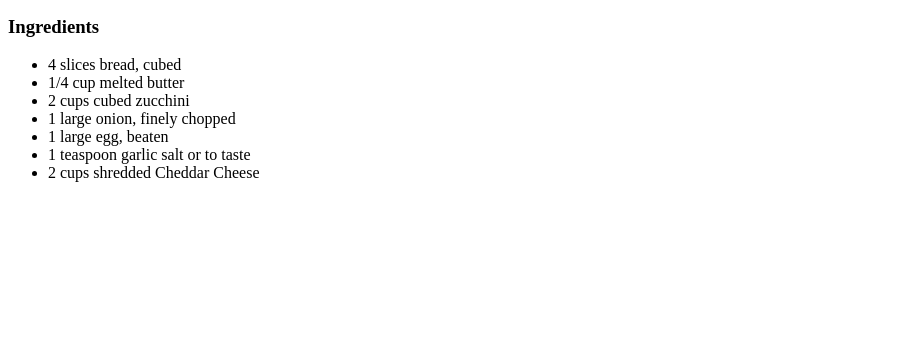
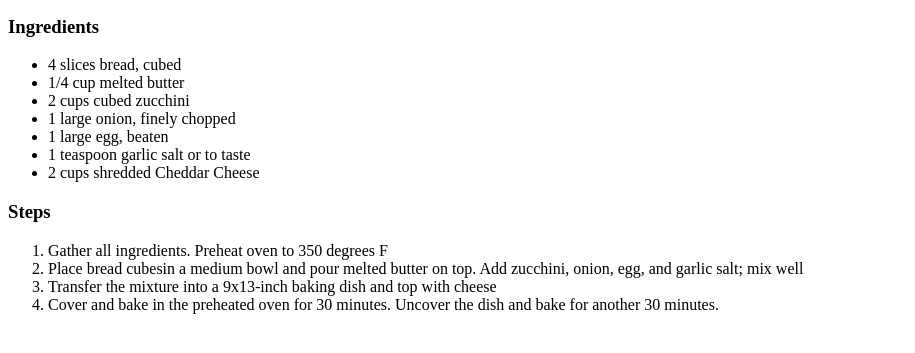
Before and after one commit to sunghwan-c/odin-recipes, a plain HTML site: page recipes/casserole.html in a window 1280 px wide. Shown: the part 421-774 px from the top of the page, without its empty margins (0-915 px from the left). Drawn offline with Linux system fonts and the light colour scheme.

Commit message:
Added Steps for the casserole

```diff
--- a/recipes/casserole.html
+++ b/recipes/casserole.html
@@ -31,5 +31,22 @@
       <li>1 teaspoon garlic salt or to taste</li>
       <li>2 cups shredded Cheddar Cheese</li>
     </ul>
+
+    <h3>Steps</h3>
+
+    <ol>
+      <li>Gather all ingredients. Preheat oven to 350 degrees F</li>
+      <li>
+        Place bread cubesin a medium bowl and pour melted butter on top. Add
+        zucchini, onion, egg, and garlic salt; mix well
+      </li>
+      <li>
+        Transfer the mixture into a 9x13-inch baking dish and top with cheese
+      </li>
+      <li>
+        Cover and bake in the preheated oven for 30 minutes. Uncover the dish
+        and bake for another 30 minutes.
+      </li>
+    </ol>
   </body>
 </html>
```
